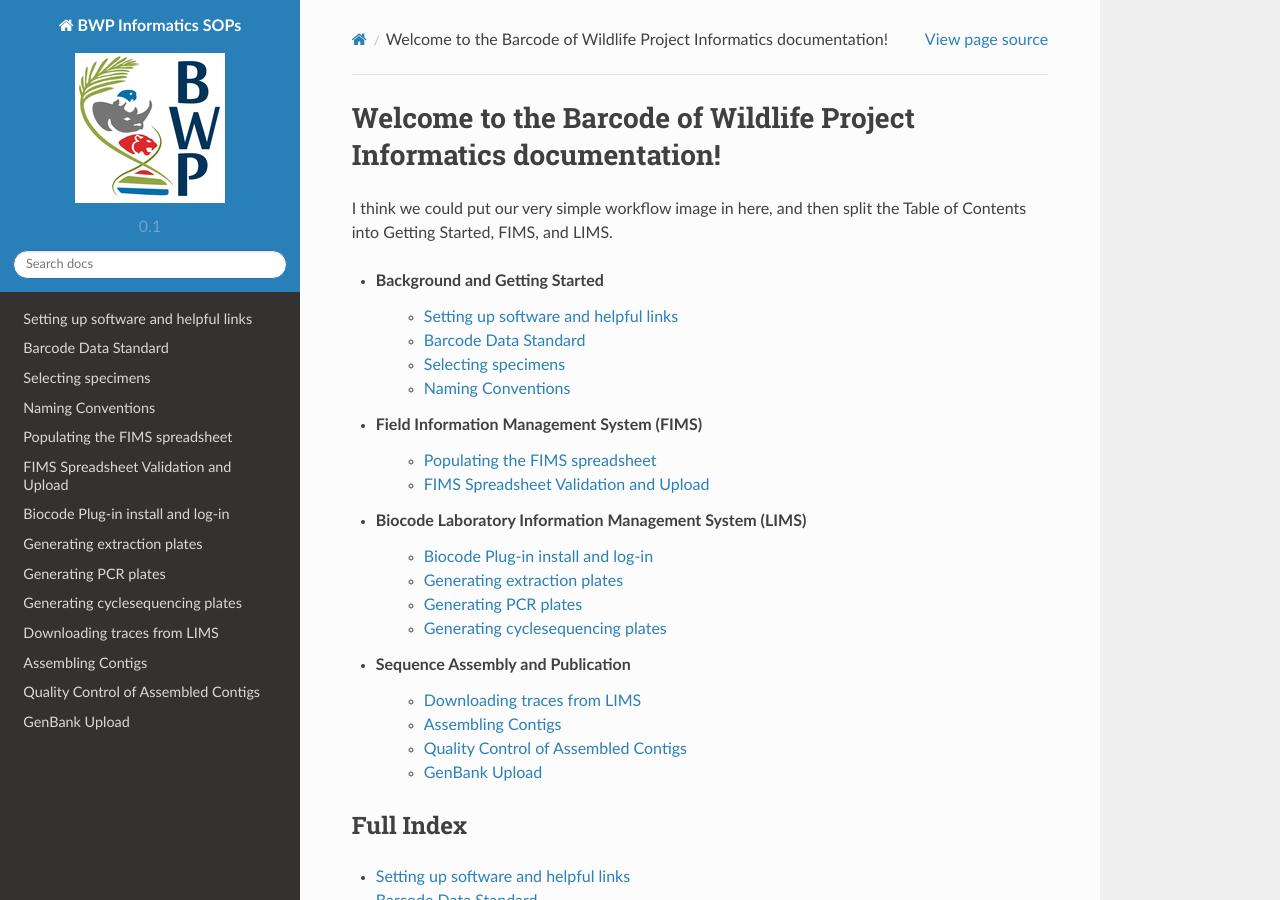
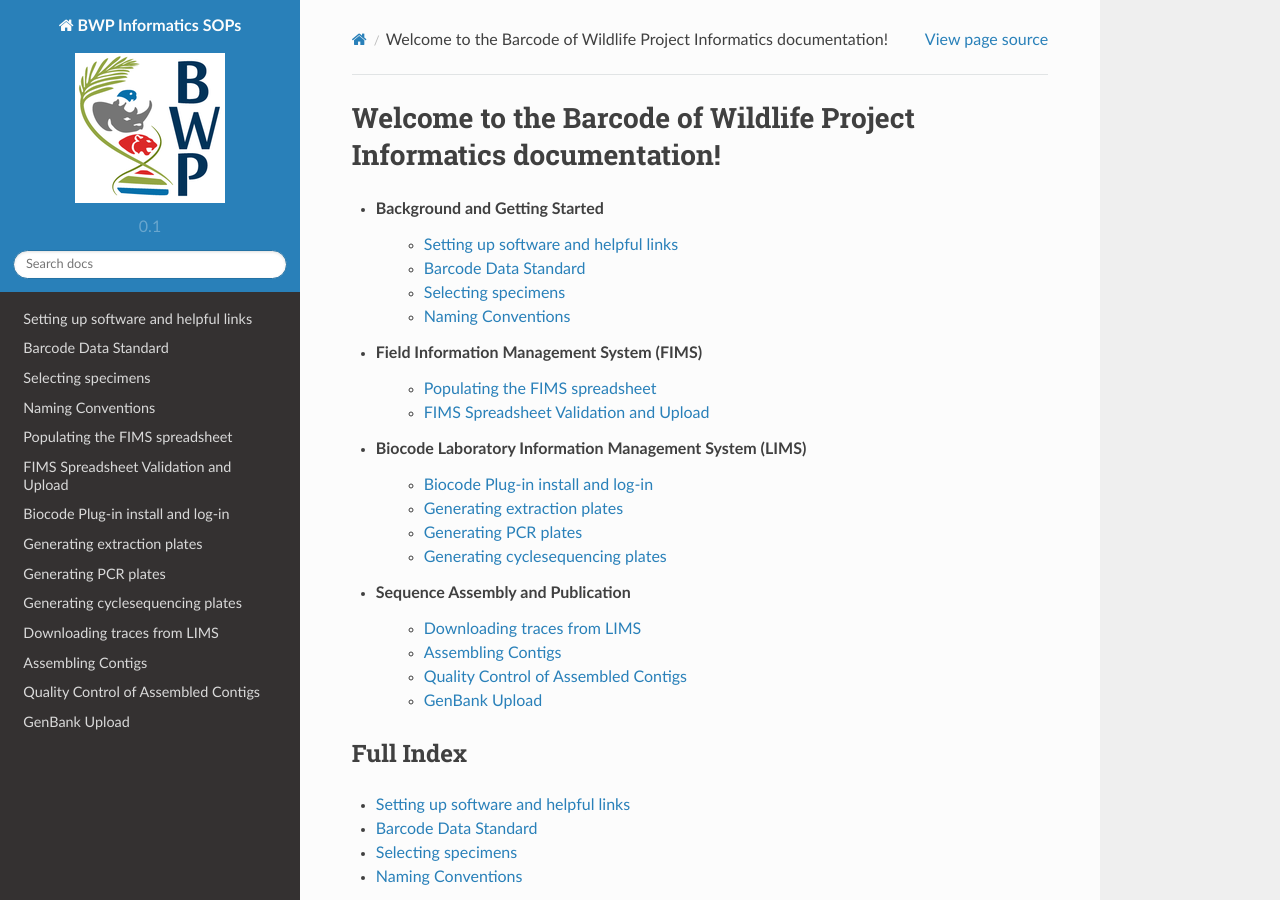
Before and after one commit to SIBarcodeNetwork/BWP-FIMS-and-LIMS, a Sphinx documentation site: the page built from Docs/index.rst, in a window 1280 px wide and 900 px high. Built offline with Sphinx 7.4.7 and the Read the Docs theme 2.0.0, drawn with Linux system fonts in a browser that asks for light colours.

Commit message:
took out placeholder text in RTD index

```diff
--- a/Docs/index.rst
+++ b/Docs/index.rst
@@ -1,7 +1,5 @@
 Welcome to the Barcode of Wildlife Project Informatics documentation!
 =====================================================================
-
-I think we could put our very simple workflow image in here, and then split the Table of Contents into Getting Started, FIMS, and LIMS.
 
 * **Background and Getting Started**
 	* :doc:`setup_software`
```
